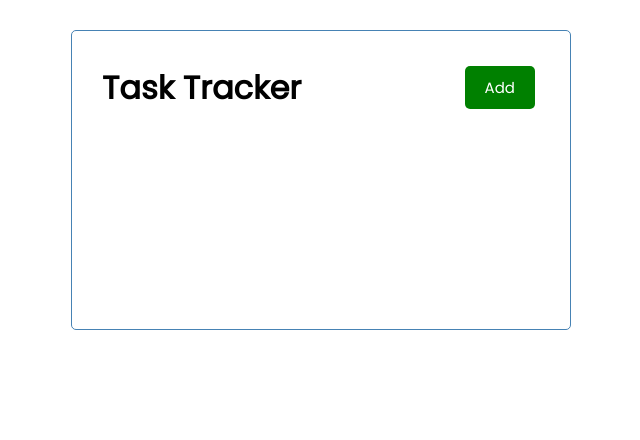
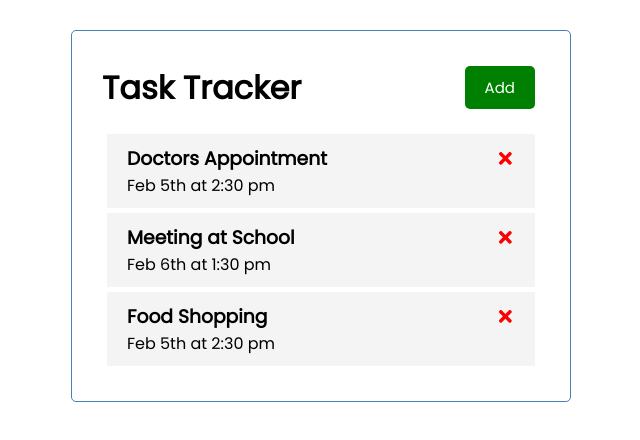
Before and after one commit to mrothberg/react-task-tracker, a React (Create React App) app: page / in a window 1280 px wide. Shown: the top 440 px of the page, without its empty margins (319-959 px from the left). Built offline with nearby package versions, Linux system fonts and the light colour scheme.

Commit message:
Task components 51:56 in video

```diff
--- a/package.json
+++ b/package.json
@@ -8,6 +8,7 @@
     "@testing-library/user-event": "^12.8.1",
     "react": "^17.0.1",
     "react-dom": "^17.0.1",
+    "react-icons": "^4.2.0",
     "react-scripts": "4.0.3",
     "web-vitals": "^1.1.0"
   },
--- a/src/App.js
+++ b/src/App.js
@@ -1,9 +1,33 @@
+import { useState } from 'react'
 import Header from './components/Header'
+import Tasks from './components/Tasks'
 
 function App() {
+  const [tasks, setTasks] = useState([
+    {
+        id: 1,
+        text: 'Doctors Appointment',
+        day: 'Feb 5th at 2:30 pm',
+        reminder: true,
+    },
+    {
+        id: 2,
+        text: 'Meeting at School',
+        day: 'Feb 6th at 1:30 pm',
+        reminder: true,
+    },
+    {
+        id: 3,
+        text: 'Food Shopping',
+        day: 'Feb 5th at 2:30 pm',
+        reminder: false,
+    }
+  ])
+
   return (
     <div className="container">
       <Header />
+      <Tasks tasks={tasks} />
     </div>
   );
 }
--- /dev/null
+++ b/src/components/Task.js
@@ -0,0 +1,14 @@
+import { FaTimes } from 'react-icons/fa'
+
+const Task = ({ task }) => {
+    return (
+        <div className='task'>
+            <h3>
+                {task.text} <FaTimes style={{ color: 'red', cursor: 'pointer' }}/>
+            </h3>
+            <p>{task.day}</p>
+        </div>
+    )
+}
+
+export default Task
--- /dev/null
+++ b/src/components/Tasks.js
@@ -0,0 +1,14 @@
+import Task from './Task'
+
+const Tasks = ({ tasks }) => {
+    return (
+        // setTasks([...tasks, {}])
+        <>
+            {tasks.map((task) => (
+                <Task key={task.id} task={task} />
+            ))}
+        </>
+    )
+}
+
+export default Tasks
```
Also changed, not shown: 1 other file (tests, documents, lock files or other folders).
